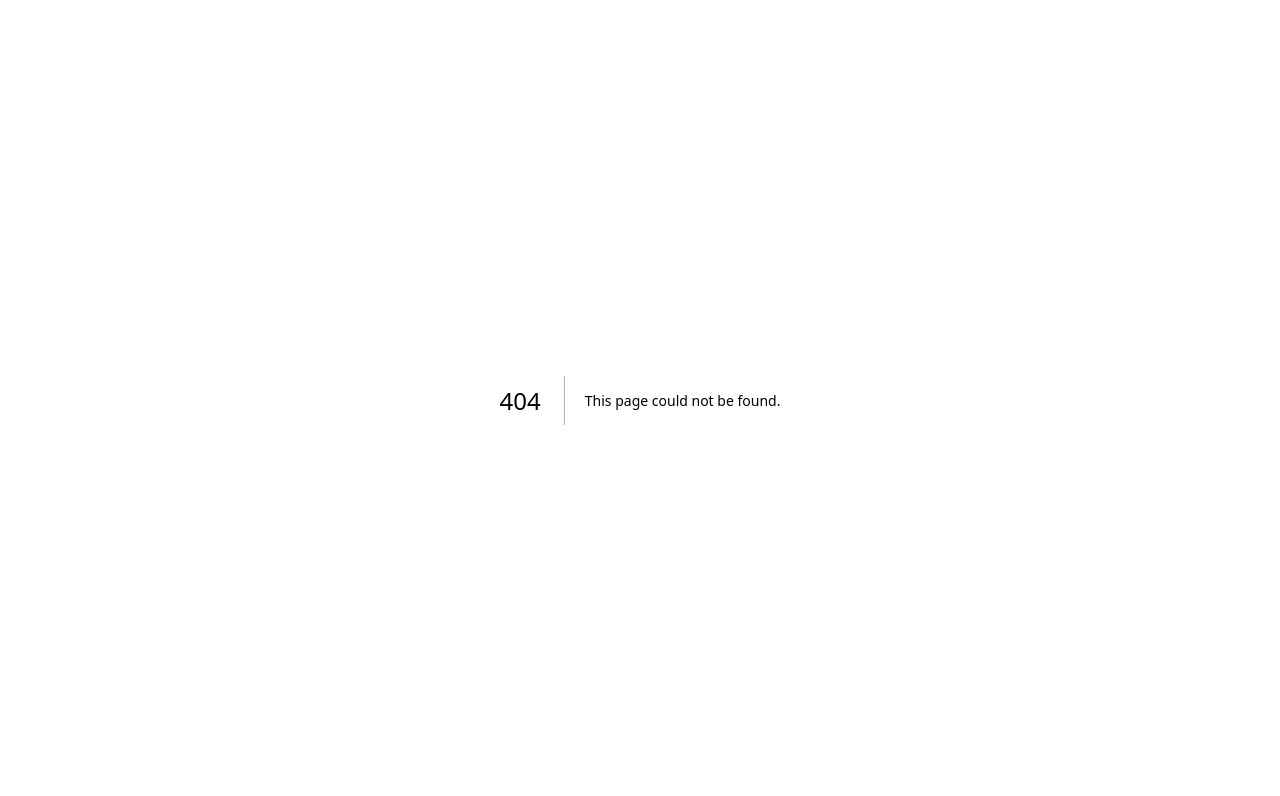
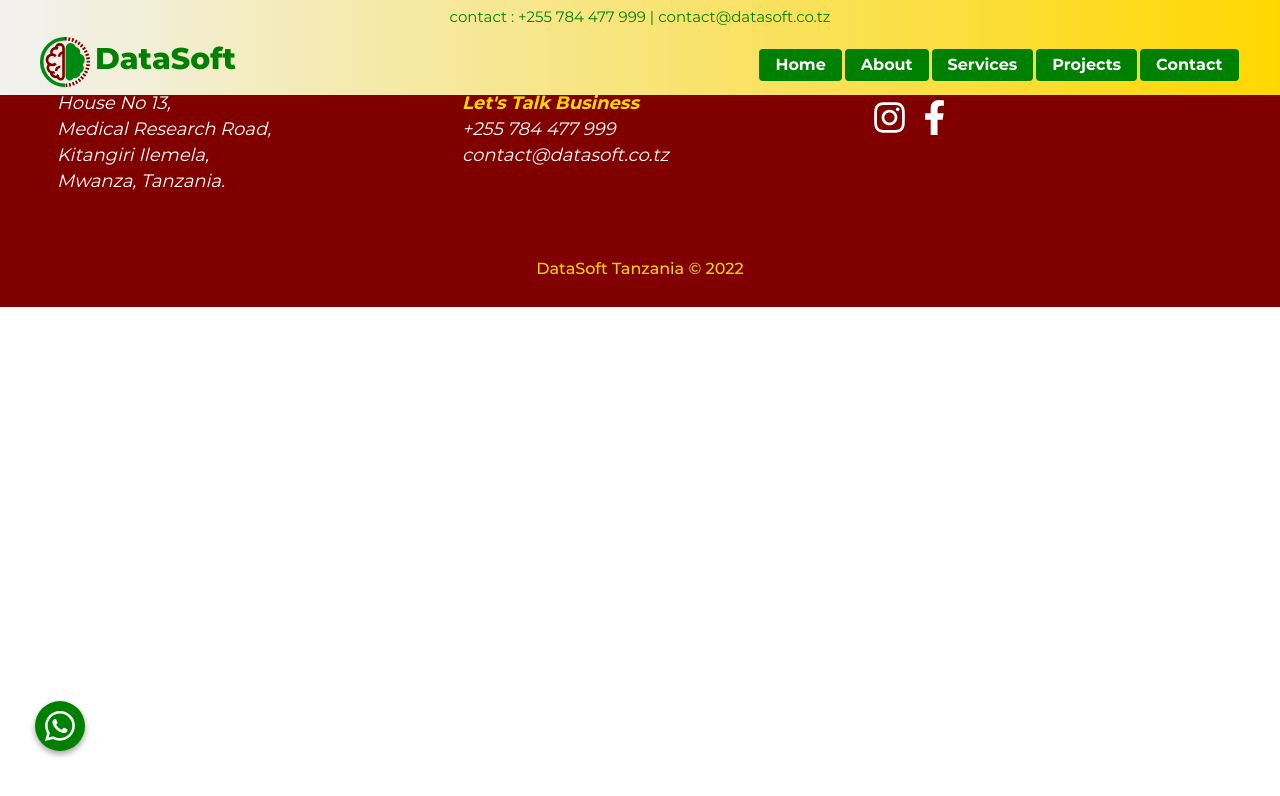
Before and after one commit to LucasJohnNyamhanga/datasoft, a Next.js app: page /Software in a window 1280 px wide. Before the commit this address had no page. Shown: the top 796 px of the page. Built offline with nearby package versions, Linux system fonts and the light colour scheme.

Commit message:
update nav

```diff
--- /dev/null
+++ b/app/Software/page.tsx
@@ -0,0 +1,16 @@
+import Navigation from "../components/Navigation";
+import Footer from "../components/Footer";
+import GoToTop from "../components/GoToTop";
+
+const Software = () => {
+  return (
+    <div>
+      <Navigation />
+      <div>software</div>
+      <Footer />
+      <GoToTop />
+    </div>
+  );
+};
+
+export default Software;
--- a/app/components/DrawerMobileMenu.tsx
+++ b/app/components/DrawerMobileMenu.tsx
@@ -32,9 +32,14 @@
         <span></span>
         <span></span>
       </div>
-      <Drawer anchor="left" open={isDrawerOpen} onClose={handleClose}>
+      <Drawer
+        anchor="left"
+        open={isDrawerOpen}
+        onClose={handleClose}
+        className={Styles.drawer}
+      >
         <Box p={2} width="250px" textAlign="center" role="presentation">
-          <div className={Styles.header}>{`DataSoft Technologies`}</div>
+          <div className={Styles.header}>{`DataSoft Tanzania`}</div>
           <List>
             <Divider />
             <a
--- a/app/components/Navigation.tsx
+++ b/app/components/Navigation.tsx
@@ -5,14 +5,14 @@
 
 const Navigation = () => {
   return (
-    <>
+    <div className={styles.fixed}>
       <div className={styles.pc}>
         <NavPc />
       </div>
       <div className={styles.mobile}>
         <NavMob />
       </div>
-    </>
+    </div>
   );
 };
 
--- a/app/styles/NavMobile.module.scss
+++ b/app/styles/NavMobile.module.scss
@@ -4,6 +4,7 @@
   width: 100%;
   display: flex;
   flex-direction: column;
+  position: relative;
 }
 
 .innerContainerTop {
@@ -15,8 +16,6 @@
 
   .NavDetails {
     background-color: transparent;
-    height: fit-content;
-    min-height: 30px;
     font-family: $fontHeader;
     font-size: 15px;
     width: 100%;
@@ -25,6 +24,7 @@
     justify-content: center;
     align-items: center;
     color: $green;
+    height: fit-content;
 
     .topAdvatisment {
       width: 100%;
@@ -34,12 +34,12 @@
       justify-content: center;
 
       p {
+        text-align: center;
         width: fit-content;
         padding: 5px;
         margin: 5px;
         padding-left: 10px;
         padding-right: 10px;
-        text-align: center;
       }
     }
   }
--- a/app/styles/drawerMobile.module.scss
+++ b/app/styles/drawerMobile.module.scss
@@ -1,4 +1,8 @@
 @import "index";
+
+.drawer {
+  z-index: 999999999;
+}
 
 .setCenter {
   display: flex;
--- a/app/styles/hero.module.scss
+++ b/app/styles/hero.module.scss
@@ -8,11 +8,9 @@
   font-family: "Montserrat";
   margin: 0px;
   padding: 0px;
-
-  * {
-    transition: 0.1s linear;
-  }
+  transition: 0.1s linear;
   position: relative;
+  margin-top: 100px;
 
   .background {
     position: absolute;
--- a/app/styles/navigationControl.module.scss
+++ b/app/styles/navigationControl.module.scss
@@ -8,3 +8,16 @@
     display: none;
   }
 }
+
+.fixed {
+  width: 100%;
+  position: fixed;
+  //margin-top: calc(100vh + $height);
+  top: 0;
+  left: 0;
+  z-index: 9999;
+  background: -webkit-linear-gradient(right, rgba(#f1f1f1, 1) 0%, gold 100%);
+  background: -moz-linear-gradient(right, rgba(#f1f1f1, 1) 0%, gold 100%);
+  background: -ms-linear-gradient(right, rgba(#f1f1f1, 1) 0%, gold 100%);
+  background: linear-gradient(to right, rgba(#f1f1f1, 1) 0%, gold 100%);
+}
```
